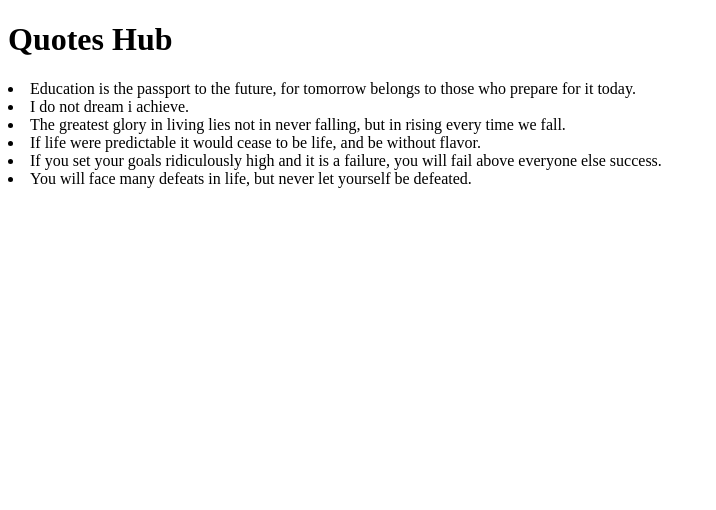
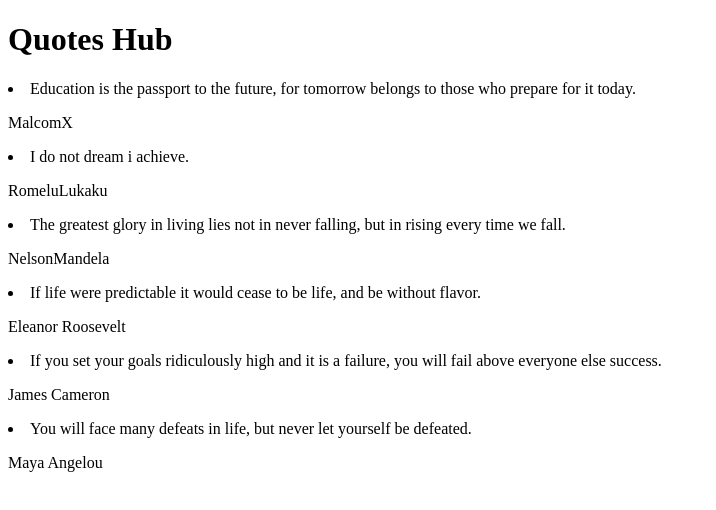
Before and after one commit to karanikathungu-crypto/quote-app, an Angular app in the folder quote-app/: page / in a window 1280 px wide. Shown: the top 510 px of the page, without its empty margins (0-716 px from the left). Built offline with nearby package versions, Linux system fonts and the light colour scheme.

Commit message:
Add selector for quote detail in quote html template

```diff
--- a/quote-app/src/app/app.module.ts
+++ b/quote-app/src/app/app.module.ts
@@ -5,12 +5,14 @@ import { AppRoutingModule } from './app-routing.module';
 import { AppComponent } from './app.component';
 import { QuoteComponent } from './quote/quote.component';
 import { QuoteDetailComponent } from './quote-detail/quote-detail.component';
+import { QuoteFormComponent } from './quote-form/quote-form.component';
 
 @NgModule({
   declarations: [
     AppComponent,
     QuoteComponent,
-    QuoteDetailComponent
+    QuoteDetailComponent,
+    QuoteFormComponent
   ],
   imports: [
     BrowserModule,
--- a/quote-app/src/app/quote-detail/quote-detail.component.html
+++ b/quote-app/src/app/quote-detail/quote-detail.component.html
@@ -1 +1 @@
-<p>quote-detail works!</p>
+<p>{{ quotes.author }}</p>
--- a/quote-app/src/app/quote-detail/quote-detail.component.ts
+++ b/quote-app/src/app/quote-detail/quote-detail.component.ts
@@ -1,4 +1,5 @@
-import { Component, OnInit } from '@angular/core';
+import { Component, OnInit, Input } from '@angular/core';
+import { Quote } from '../quote';
 
 @Component({
   selector: 'app-quote-detail',
@@ -6,7 +7,7 @@ import { Component, OnInit } from '@angular/core';
   styleUrls: ['./quote-detail.component.css']
 })
 export class QuoteDetailComponent implements OnInit {
-
+@Input () quotes:any;
   constructor() { }
 
   ngOnInit(): void {
--- /dev/null
+++ b/quote-app/src/app/quote-form/quote-form.component.html
@@ -0,0 +1 @@
+<p>quote-form works!</p>
--- /dev/null
+++ b/quote-app/src/app/quote-form/quote-form.component.ts
@@ -0,0 +1,15 @@
+import { Component, OnInit } from '@angular/core';
+
+@Component({
+  selector: 'app-quote-form',
+  templateUrl: './quote-form.component.html',
+  styleUrls: ['./quote-form.component.css']
+})
+export class QuoteFormComponent implements OnInit {
+
+  constructor() { }
+
+  ngOnInit(): void {
+  }
+
+}
--- a/quote-app/src/app/quote/quote.component.html
+++ b/quote-app/src/app/quote/quote.component.html
@@ -3,6 +3,6 @@
   <h1>Quotes Hub</h1>
 <li *ngFor='let quote of quotes'>
   {{quote.message}}
-
+  <app-quote-detail [quotes]='quote'></app-quote-detail>
 </li>
 </div>
```
Also changed, not shown: quote-app/src/app/quote-form/quote-form.component.css (added), 1 other file (tests, documents, lock files or other folders).
